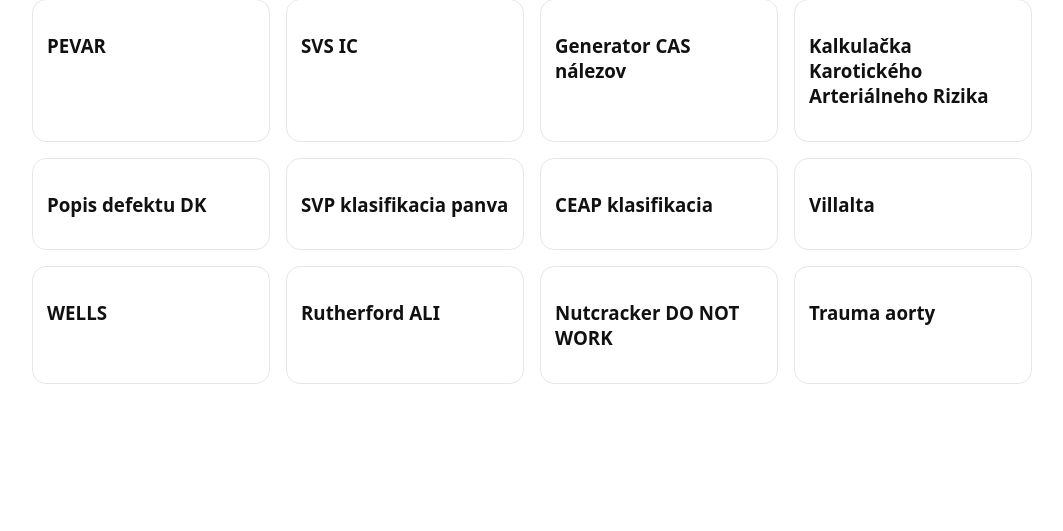
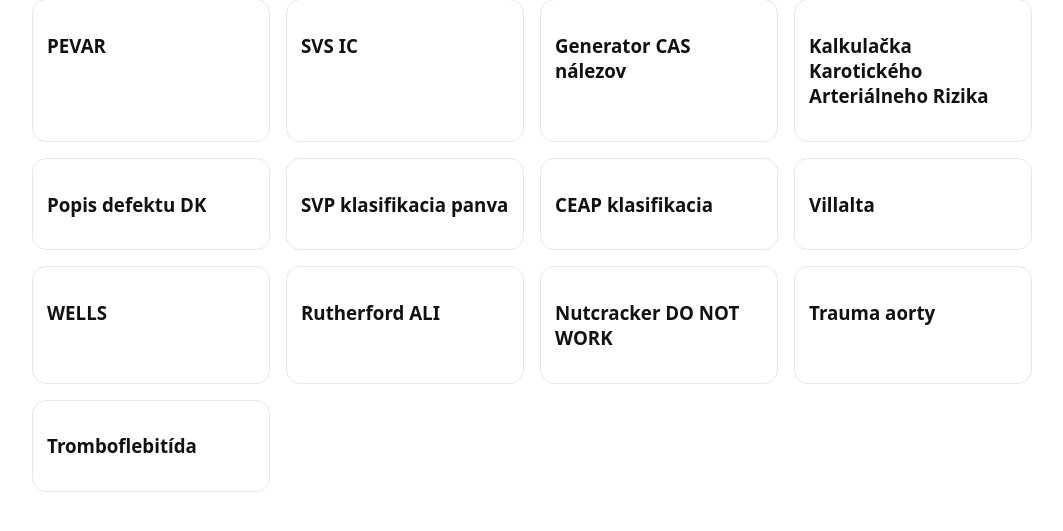
Before and after one commit to Cievny/KalkulackY, a plain HTML site: page tools/index.html in a window 1280 px wide. Shown: the part 105-636 px from the top of the page, without its empty margins (108-1171 px from the left). Drawn offline with Linux system fonts and the light colour scheme.

Commit message:
Update index.html

```diff
--- a/tools/index.html
+++ b/tools/index.html
@@ -22,5 +22,6 @@
   <a class="card" href="/tools/ALI/"><h3>Rutherford ALI</h3></a>
   <a class="card" href="/tools/Luska/"><h3>Nutcracker DO NOT WORK</h3></a>
   <a class="card" href="/tools/AorticTrauma/"><h3>Trauma aorty</h3></a>
+  <a class="card" href="/tools/Tromboflebitída/"><h3>Tromboflebitída</h3></a>
 </div>
 </body></html>
```
